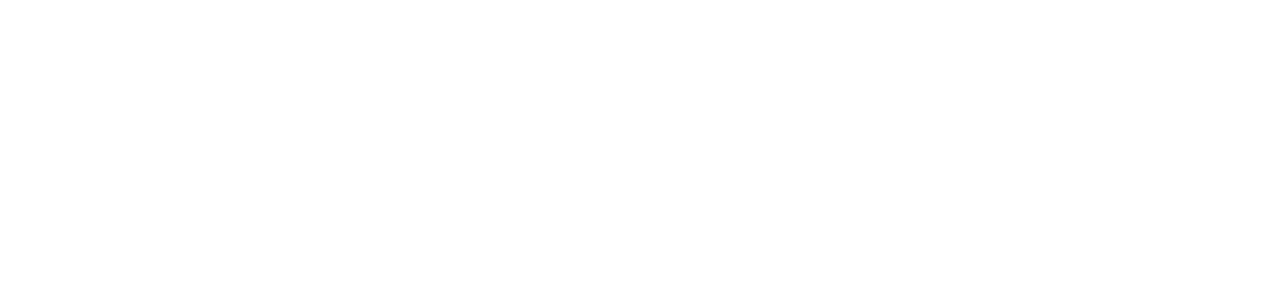
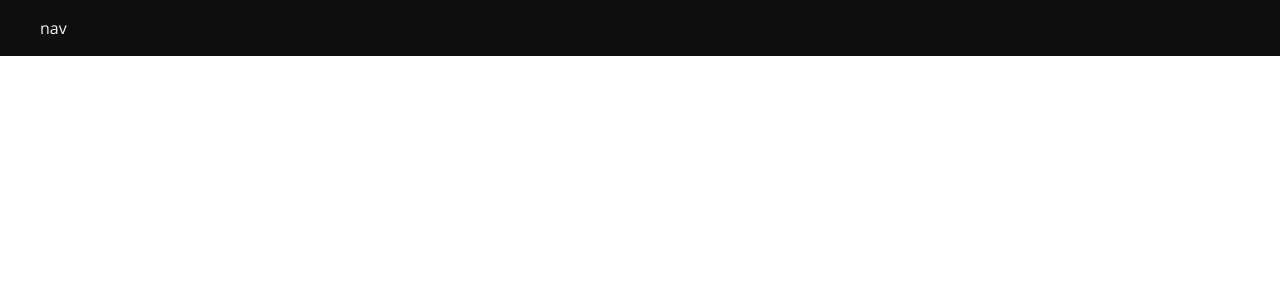
Before and after one commit to jcarroll1976/BlogAI, a Next.js app: page / in a window 1280 px wide. Shown: the top 300 px of the page. Built offline with nearby package versions, Linux system fonts and the light colour scheme.

Commit message:
Started to implement Navbar

```diff
--- a/app/(shared)/Navbar.tsx
+++ b/app/(shared)/Navbar.tsx
@@ -4,7 +4,9 @@
 
 function Navbar({}: Props) {
   return (
-    <div>Navbar</div>
+    <header className='mb-5'>
+        <nav className='flex justify-between items-center w-full bg-wh-900 text-wh-10 px-10 py-4'>nav</nav>
+    </header>
   )
 }
 
--- a/app/layout.tsx
+++ b/app/layout.tsx
@@ -1,6 +1,7 @@
 import './globals.css'
 import type { Metadata } from 'next'
 import { Open_Sans } from 'next/font/google'
+import Navbar from 'app/(shared)/Navbar'
 
 const openSans = Open_Sans({ subsets: ['latin'] })
 
@@ -16,7 +17,11 @@
 }) {
   return (
     <html lang="en">
-      <body className={openSans.className}>{children}</body>
+      <body className={openSans.className}>
+        <Navbar />
+        {children}
+        {/*<Footer />*/}
+        </body>
     </html>
   )
 }
--- a/tsconfig.json
+++ b/tsconfig.json
@@ -21,7 +21,8 @@
     ],
     "paths": {
       "@/*": ["./*"]
-    }
+    },
+    "baseUrl": "."
   },
   "include": ["next-env.d.ts", "**/*.ts", "**/*.tsx", ".next/types/**/*.ts"],
   "exclude": ["node_modules"]
```
